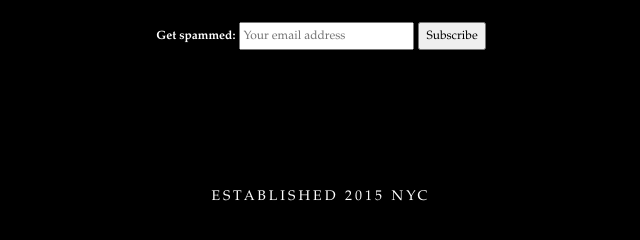
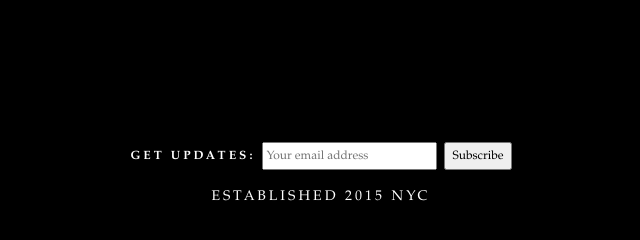
Before and after one commit to NotationCapital/notation-site, a plain HTML site: page index.html in a window 1280 px wide. Shown: the part 478-718 px from the top of the page, without its empty margins (319-959 px from the left). Drawn offline with Linux system fonts and the light colour scheme; a web font is replaced by a local one.

Commit message:
page elements tweaking
 * move subscribe form to footer
 * more friendly subscribe copy

```diff
--- a/index.html
+++ b/index.html
@@ -68,10 +68,11 @@
     </div>
 
 
+    <footer class="col-xs-12 col-md-12">
 
  <form style="border:none;padding:15px;text-align:center;" action="https://tinyletter.com/NotationCapital" method="post" target="popupwindow" onsubmit="window.open('https://tinyletter.com/NotationCapital', 'popupwindow', 'scrollbars=yes,width=800,height=600');return true">
  <p>
-   <label for="tlemail" style="font-size:12px;">Get spammed: </label>
+   <label for="tlemail" style="font-size:12px;">Get updates: </label>
    <input type="text" style="font-size:12px;color:#000;" name="email" id="tlemail" placeholder="Your email address"/>
    <input type="hidden" value="1" name="embed"/>
    <input type="submit" style="font-size:12px;color:#000;" value="Subscribe" />
@@ -79,7 +80,6 @@
  </form>
 
 
-    <footer class="col-xs-12 col-md-12">
 
 
             Established 2015 NYC
```
